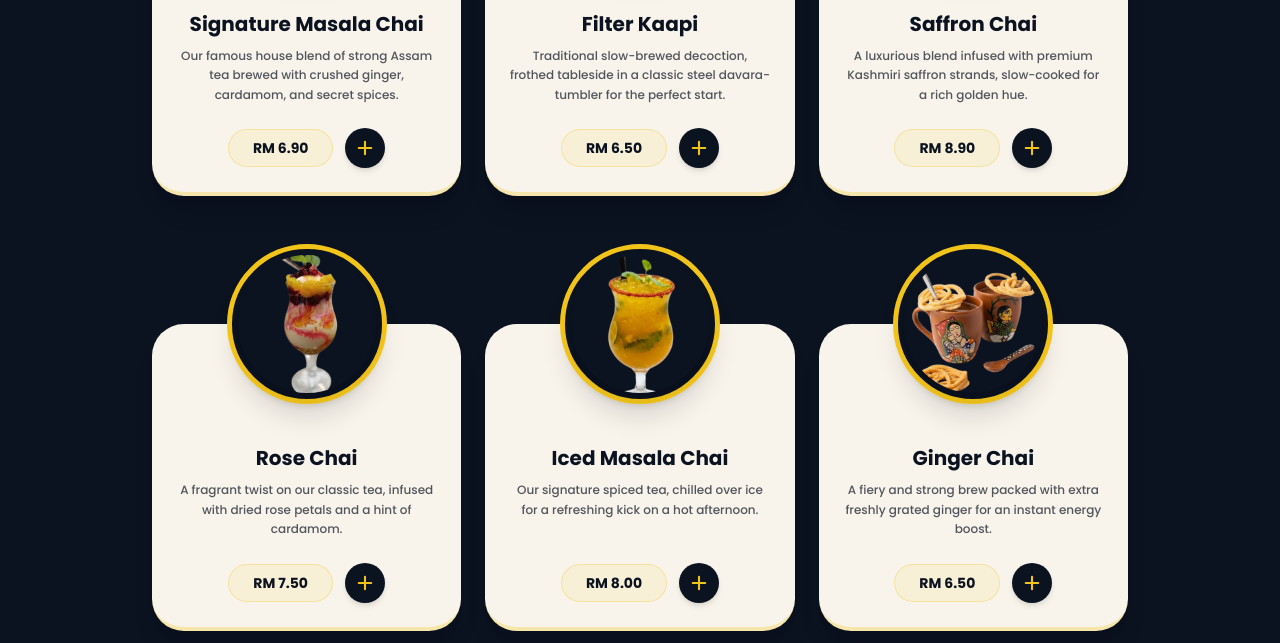
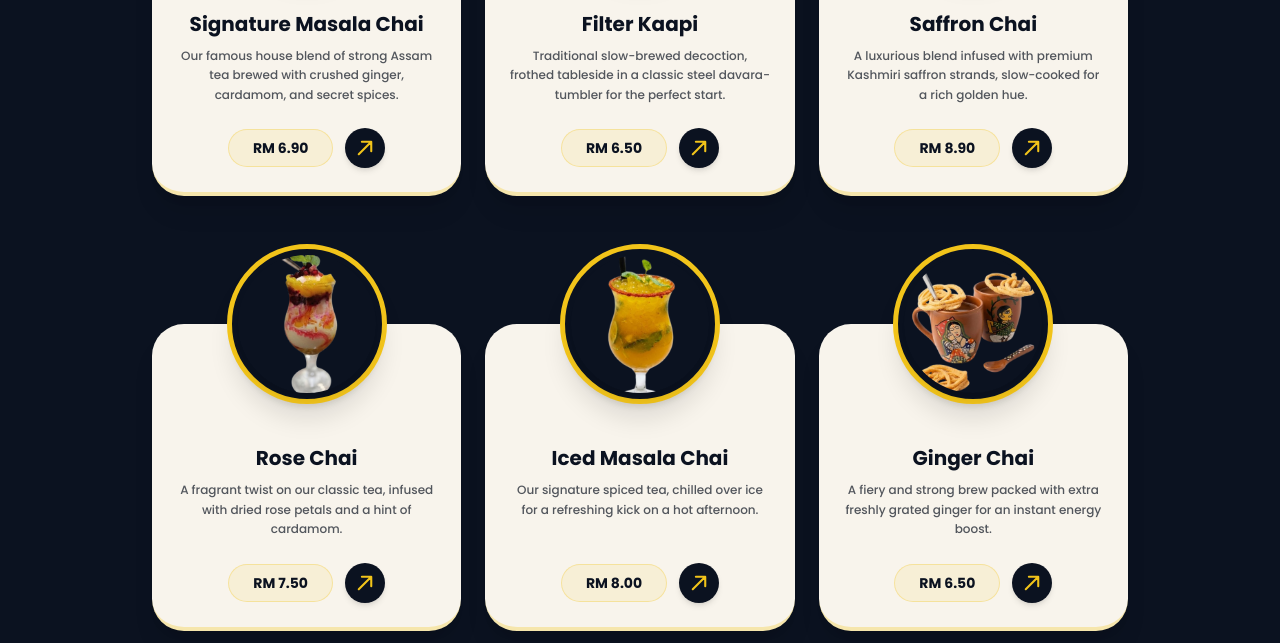
Before and after one commit to Lavanyaa7s/chaitalkies, a React (Vite) app: page / in a window 1280 px wide. Shown: the part 3600-4243 px from the top of the page. Built offline with nearby package versions, Linux system fonts and the light colour scheme; a web font is replaced by a local one.

Commit message:
Change + icon to diagonal arrow to imply view details instead of add to cart

```diff
--- a/src/components/Menu.tsx
+++ b/src/components/Menu.tsx
@@ -110,9 +110,9 @@ export function Menu() {
                         <div className="bg-gold/10 text-navy font-bold px-6 py-2 rounded-full border border-gold/30 text-sm whitespace-nowrap transition-all duration-300">
                           {item.price}
                         </div>
-                        <button className="bg-navy text-gold w-10 h-10 rounded-full flex items-center justify-center shadow-md group-hover:bg-gold group-hover:text-navy group-hover:shadow-[0_0_20px_rgba(242,196,26,0.6)] group-hover:rotate-90 transition-all duration-500">
+                        <button className="bg-navy text-gold w-10 h-10 rounded-full flex items-center justify-center shadow-md group-hover:bg-gold group-hover:text-navy group-hover:shadow-[0_0_20px_rgba(242,196,26,0.6)] group-hover:rotate-45 transition-all duration-500">
                           <svg xmlns="http://www.w3.org/2000/svg" fill="none" viewBox="0 0 24 24" strokeWidth={2.5} stroke="currentColor" className="w-5 h-5">
-                            <path strokeLinecap="round" strokeLinejoin="round" d="M12 4.5v15m7.5-7.5h-15" />
+                            <path strokeLinecap="round" strokeLinejoin="round" d="M4.5 19.5l15-15m0 0H8.25m11.25 0v11.25" />
                           </svg>
                         </button>
                       </div>
```
